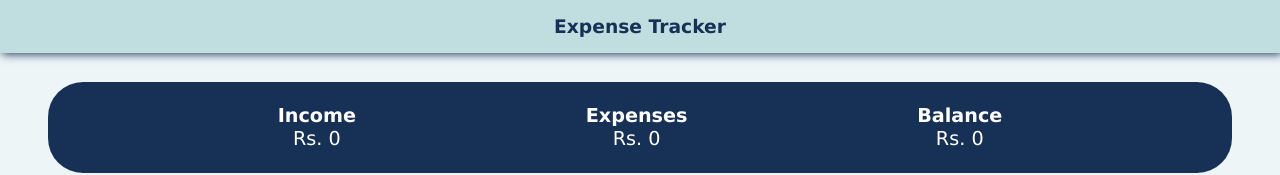
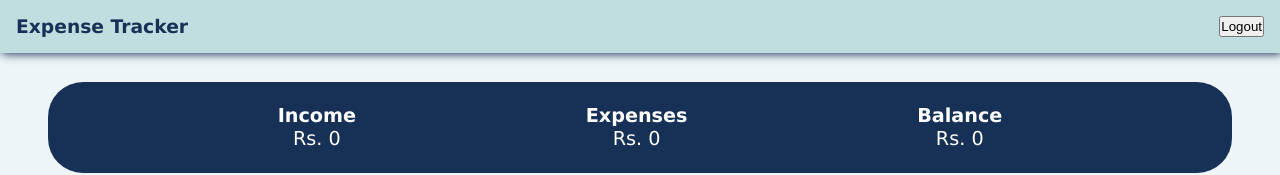
Before and after one commit to preykriti/expense-tracker, a React (Vite) app: page / in a window 1280 px wide. Shown: the top 175 px of the page. Built offline with nearby package versions, Linux system fonts and the light colour scheme; no server answers; the database is empty; sample sign-in values are in the browser's storage.

Commit message:
feat: add protected route, logout button

```diff
--- a/src/App.tsx
+++ b/src/App.tsx
@@ -3,12 +3,17 @@ import { Route, Routes } from 'react-router-dom'
 import Home from './components/Home/Home.tsx'
 import Login from './pages/Login/Login.tsx'
 import SignUp from './pages/Signup/SignUp.tsx'
+import ProtectedRoute from './components/ProtectedRoute.tsx'
 
 function App() {
   return (
     <>
      <Routes>
-        <Route path="/" element={<Home />} />
+        <Route path="/" element={
+          <ProtectedRoute>
+            <Home />
+          </ProtectedRoute>
+        } />
         <Route path="/login" element={<Login />} />
         <Route path="/signup" element={<SignUp />} />
       </Routes>
--- /dev/null
+++ b/src/components/LogoutButton/LogoutButton.tsx
@@ -0,0 +1,21 @@
+import { useNavigate } from "react-router-dom";
+import { logoutUser } from "../../firebase/auth"
+
+const LogoutButton = () => {
+    const navigate = useNavigate();
+
+    const handleLogout = async () =>{
+      try{
+        await logoutUser();
+        navigate("/login");
+      }catch(error: any){
+        console.log("logout failed: " , error.message)
+      }
+    }
+
+  return (
+    <button onClick={handleLogout}>Logout</button>
+  )
+}
+
+export default LogoutButton
--- a/src/components/Navbar/Navbar.module.css
+++ b/src/components/Navbar/Navbar.module.css
@@ -2,13 +2,17 @@ nav{
     position: sticky;
     top: 0;
     width: 100%;
+    padding: 1rem;
+    background-color: var(--light-blue);
+    box-shadow: 2px 1px 9px var(--darkest-blue);
+    margin-bottom: var(--spacing);
+    display: flex;
+    justify-content: space-between;
+
+
 }
 
 h3{
-    padding: 1rem;
-    background-color: var(--light-blue);
     color: var(--darkest-blue);
-    box-shadow: 2px 1px 9px var(--darkest-blue);
-    margin-bottom: var(--spacing);
     text-align: center;
 }
--- a/src/components/Navbar/Navbar.tsx
+++ b/src/components/Navbar/Navbar.tsx
@@ -1,8 +1,10 @@
+import LogoutButton from '../LogoutButton/LogoutButton'
 import './Navbar.module.css'
 const Navbar = () => {
   return (
     <nav>
       <h3>Expense Tracker</h3>
+      <LogoutButton/>
     </nav>
   )
 }
--- /dev/null
+++ b/src/components/ProtectedRoute.tsx
@@ -0,0 +1,24 @@
+import type { ReactNode } from "react"
+import { useAuthContext } from "../context/AuthContext";
+import { Navigate } from "react-router-dom";
+
+type ProtectedRouteProps = {
+    children: ReactNode;
+}
+
+const ProtectedRoute = ({children}: ProtectedRouteProps) => {
+
+    const {user, loading}= useAuthContext();
+    if(loading){
+        return <p>Loading...</p>
+    }
+
+    if(!user){
+        return <Navigate to="/login" replace />;
+    }
+  return (
+    <>{children}</>
+  )
+}
+
+export default ProtectedRoute
--- a/src/pages/Signup/SignUp.tsx
+++ b/src/pages/Signup/SignUp.tsx
@@ -1,12 +1,18 @@
-import { useState } from "react";
+import { useEffect, useState } from "react";
 import { registerUser } from "../../firebase/auth";
 import { useNavigate } from "react-router-dom";
+import { useAuthContext } from "../../context/AuthContext";
 
 const SignUp = () => {
   const [email, setEmail] = useState<string>("");
   const [password, setPassword] = useState<string>("");
   const [error, setError] = useState<string | null>(null);
   const navigate = useNavigate();
+  const { user } = useAuthContext();
+
+  useEffect(() => {
+    if (user) navigate("/");
+  }, [user]);
 
   const handleSubmit = async (e: React.FormEvent) => {
     e.preventDefault();
```
Also changed, not shown: src/components/LogoutButton/LogoutButton.module.css (added).
